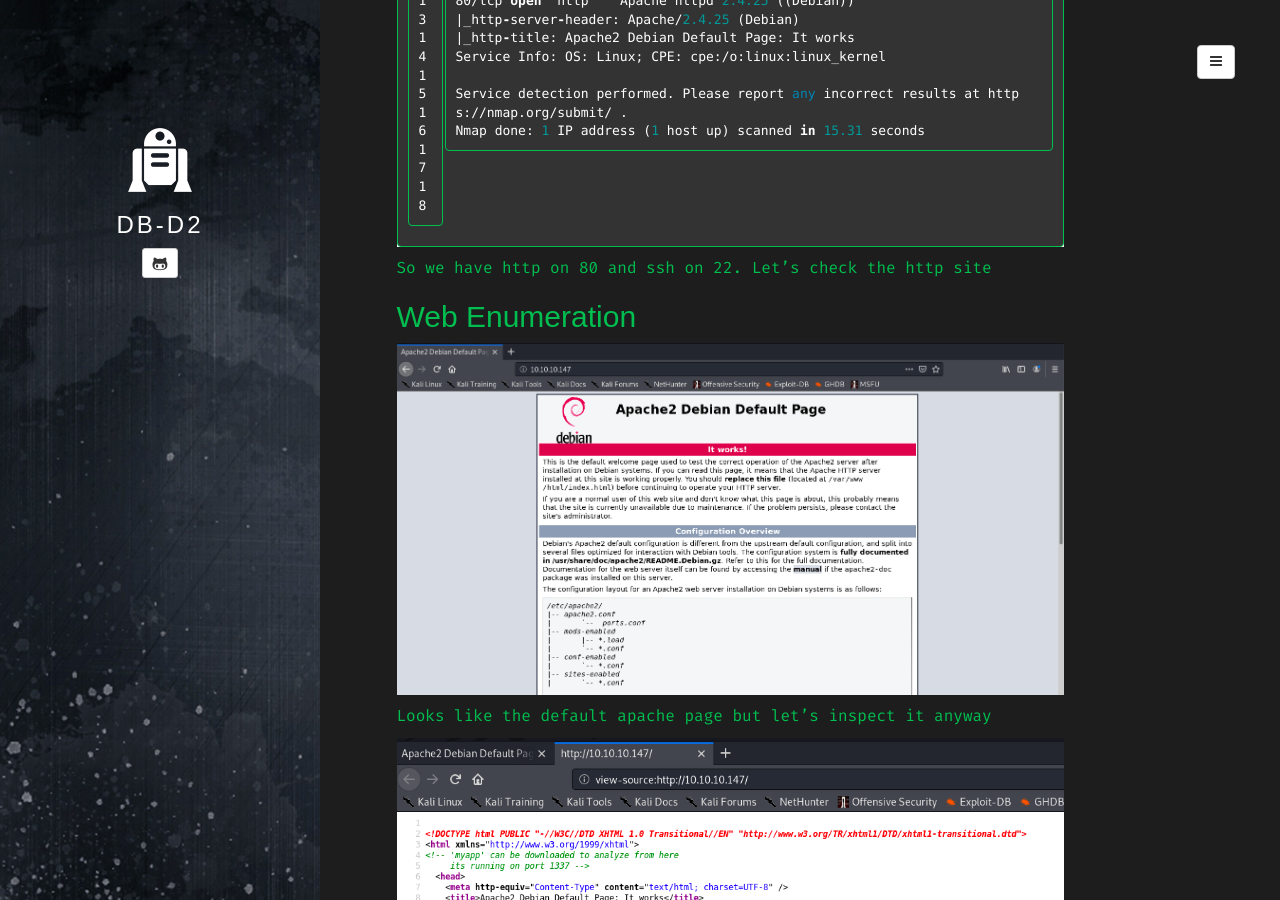
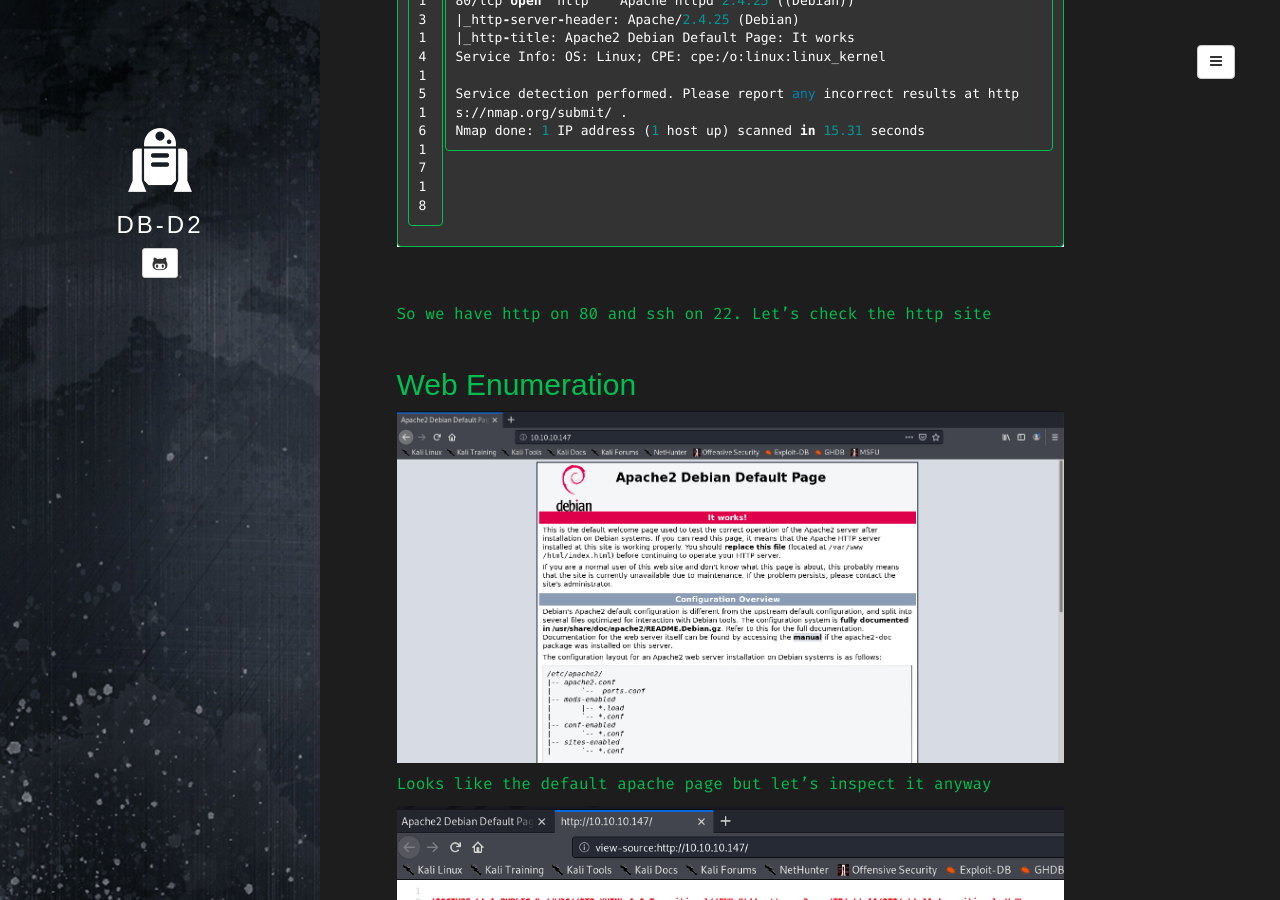
Before and after one commit to db-d2/db-d2.github.io, a Jekyll site: the page built from _posts/2019-08-30-safe.md, in a window 1280 px wide and 900 px high, scrolled down 1222 px. Built offline with Jekyll 4.4.1, drawn with Linux system fonts in a browser that asks for light colours; some web fonts are replaced.

Commit message:
styles and spacing

```diff
--- a/_posts/2019-08-30-safe.md
+++ b/_posts/2019-08-30-safe.md
@@ -43,7 +43,9 @@
 Nmap done: 1 IP address (1 host up) scanned in 15.31 seconds
 {% endhighlight %}
 
+<br/><br/>
 So we have http on 80 and ssh on 22. Let's check the http site
+<br/><br/>
 
 ## Web Enumeration
 
--- a/assets/css/style.css
+++ b/assets/css/style.css
@@ -1,5 +1,5 @@
 @import url(https//fonts.googleapis.com/css?family=Ubuntu:500&subset=latin,latin-ext);
-@import url('https://fonts.googleapis.com/css2?family=Fira+Code:wght@400;500&display=swap');
+@import url('https://fonts.googleapis.com/css2?family=Fira+Code:wght@400;500;600&display=swap');
 
 body{
 	color: #00be4f;
```
